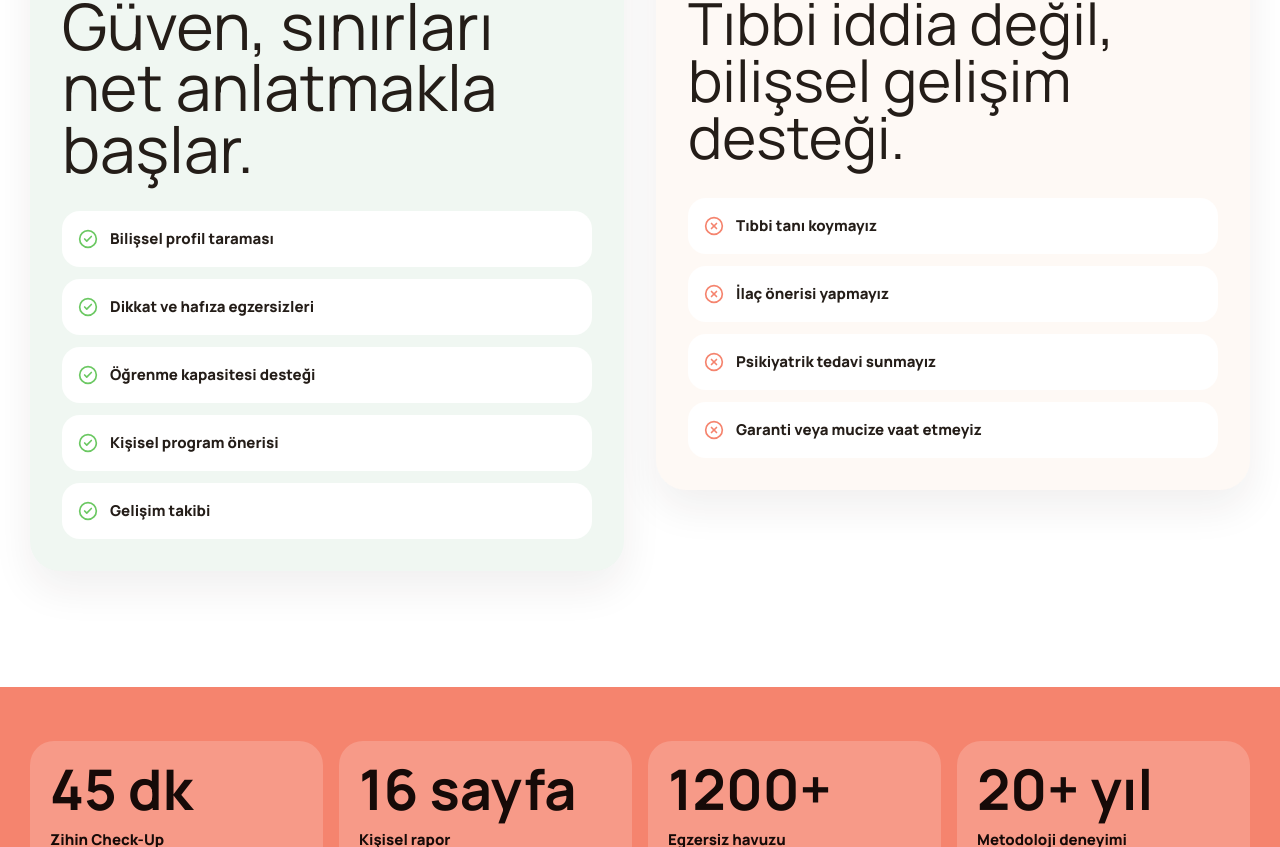
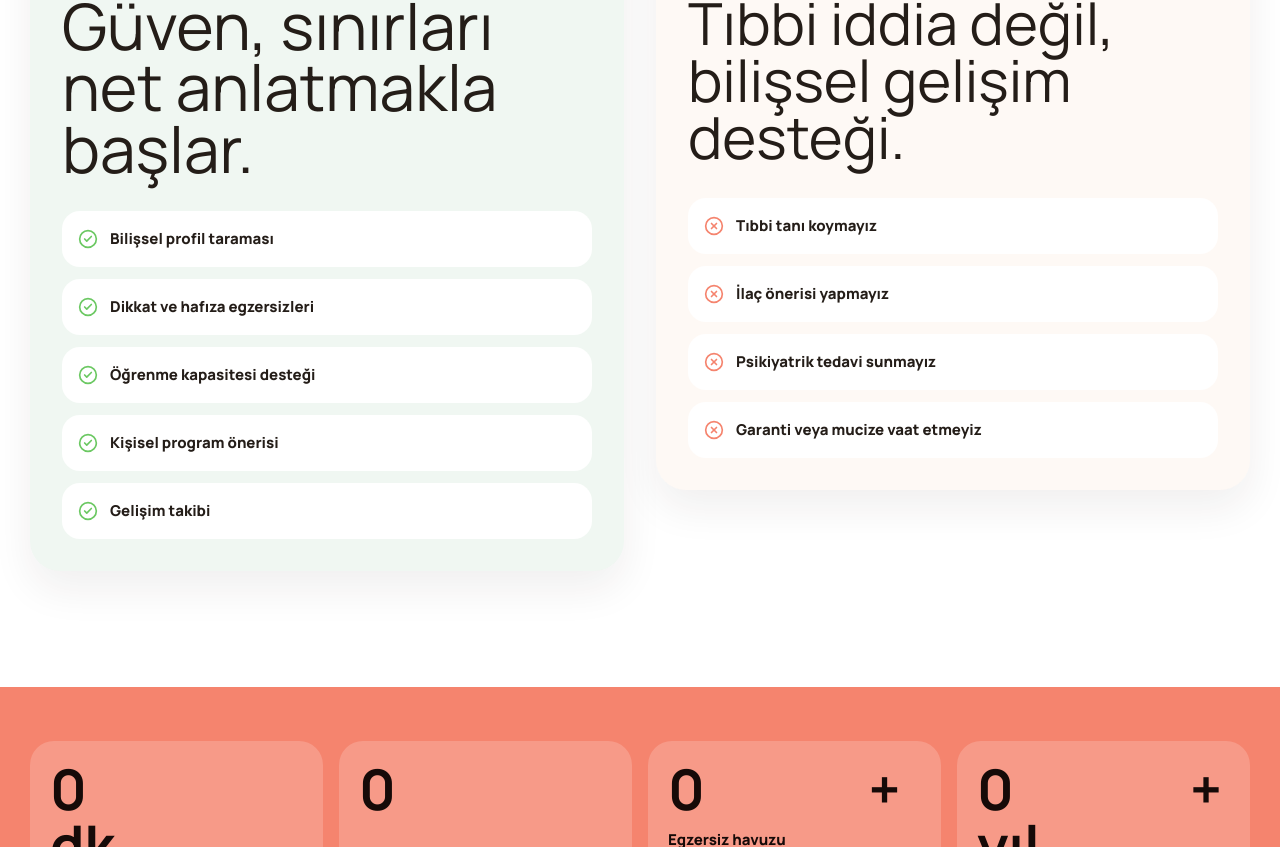
Before and after one commit to cenkerkaragozz/bfit_cl_cs, a Next.js app: page /yetiskinler in a window 1280 px wide. Shown: the part 4889-5736 px from the top of the page. Built offline with nearby package versions, Linux system fonts and the light colour scheme.

Commit message:
stats animation

```diff
--- a/src/app/globals.css
+++ b/src/app/globals.css
@@ -445,3 +445,51 @@ img {
     display: inline-flex;
   }
 }
+
+/* ── Evidence stats count-up (1500ms, simultaneous) ── */
+@property --ev-count {
+  syntax: '<integer>';
+  initial-value: 0;
+  inherits: false;
+}
+
+@keyframes ev-to-45   { to { --ev-count: 45;   } }
+@keyframes ev-to-16   { to { --ev-count: 16;   } }
+@keyframes ev-to-1200 { to { --ev-count: 1200; } }
+@keyframes ev-to-20   { to { --ev-count: 20;   } }
+
+.ev-count-num {
+  color: transparent;
+}
+.ev-count-num::before {
+  counter-reset: ev-c var(--ev-count);
+  content: counter(ev-c);
+  color: #160a08;
+}
+.ev-count-num::after {
+  content: attr(data-suffix);
+  color: #160a08;
+}
+
+.ev-count-card:nth-child(1) .ev-count-num { animation: ev-to-45   1500ms cubic-bezier(0.25, 1, 0.5, 1) both; }
+.ev-count-card:nth-child(2) .ev-count-num { animation: ev-to-16   1500ms cubic-bezier(0.25, 1, 0.5, 1) both; }
+.ev-count-card:nth-child(3) .ev-count-num { animation: ev-to-1200 1500ms cubic-bezier(0.25, 1, 0.5, 1) both; }
+.ev-count-card:nth-child(4) .ev-count-num { animation: ev-to-20   1500ms cubic-bezier(0.25, 1, 0.5, 1) both; }
+
+/* ── Cognitive areas reveal (clip-wipe, 150ms/50ms stagger) ── */
+@keyframes cognitive-area-reveal {
+  from { clip-path: inset(0 100% 0 0 round 18px); opacity: 0.5; }
+  to   { clip-path: inset(0 0 0 0 round 18px);    opacity: 1; }
+}
+
+.cognitive-areas-grid > .cognitive-area-item {
+  animation: cognitive-area-reveal 150ms cubic-bezier(0.16, 1, 0.3, 1) both;
+}
+
+.cognitive-areas-grid > .cognitive-area-item:nth-child(1) { animation-delay: 0ms; }
+.cognitive-areas-grid > .cognitive-area-item:nth-child(2) { animation-delay: 50ms; }
+.cognitive-areas-grid > .cognitive-area-item:nth-child(3) { animation-delay: 100ms; }
+.cognitive-areas-grid > .cognitive-area-item:nth-child(4) { animation-delay: 150ms; }
+.cognitive-areas-grid > .cognitive-area-item:nth-child(5) { animation-delay: 200ms; }
+.cognitive-areas-grid > .cognitive-area-item:nth-child(6) { animation-delay: 250ms; }
+.cognitive-areas-grid > .cognitive-area-item:nth-child(7) { animation-delay: 300ms; }
--- a/src/components/AdultLandingPage.tsx
+++ b/src/components/AdultLandingPage.tsx
@@ -434,9 +434,9 @@ function ReportAndMeasurementSection() {
             Zihin Check-Up sonunda dikkat, hafıza, işlem hızı ve ilgili bilişsel alanlar tek tek ele alınır. Amaç, nereden başlayacağınızı netleştirmektir.
           </p>
 
-          <div className="mt-8 grid gap-3 sm:grid-cols-2">
+          <div className="cognitive-areas-grid mt-8 grid gap-3 sm:grid-cols-2">
             {measurementAreas.map((area) => (
-              <div key={area} className="flex items-center gap-3 rounded-[18px] bg-[#FEF9F5] p-4">
+              <div key={area} className="cognitive-area-item flex items-center gap-3 rounded-[18px] bg-[#FEF9F5] p-4">
                 <CheckCircle2 size={18} className="shrink-0 text-[#6BC862]" />
                 <span className="text-[15px] font-extrabold text-[#241D18]">{area}</span>
               </div>
@@ -591,21 +591,24 @@ function TrustBoundarySection() {
 
 function EvidenceSection() {
   return (
-    <section className="bg-[#F5846E] py-[54px] text-[#160A08]">
+
+    <section className="ev-count-section bg-[#F5846E] py-[54px] text-[#160A08]">
       <div className="inner grid gap-4 sm:grid-cols-2 lg:grid-cols-4">
-        {evidenceItems.map((item) => (
-          <div key={item.label} className="rounded-[24px] bg-white/18 p-5">
-            <p className="font-[var(--display)] text-[clamp(36px,5vw,56px)] font-bold leading-none">
-              {item.value}
-            </p>
-            <p className="mt-3 text-[15px] font-extrabold">{item.label}</p>
-            <p className="mt-3 text-[13px] font-semibold leading-6 text-[#160A08]/72">
-              {item.copy}
-            </p>
-          </div>
-        ))}
+        {evidenceItems.map((item, i) => {
+          const suffixes = [" dk", " sayfa", "+", "+ yıl"];
+          return (
+            <div key={item.label} className="ev-count-card rounded-[24px] bg-white/18 p-5">
+              <p className="ev-count-num font-[var(--display)] text-[clamp(36px,5vw,56px)] font-bold leading-none" data-suffix={suffixes[i]}>
+                {item.value}
+              </p>
+              <p className="mt-3 text-[15px] font-extrabold">{item.label}</p>
+              <p className="mt-3 text-[13px] font-semibold leading-6 text-[#160A08]/72">{item.copy}</p>
+            </div>
+          );
+        })}
       </div>
     </section>
+
   );
 }
 
```
